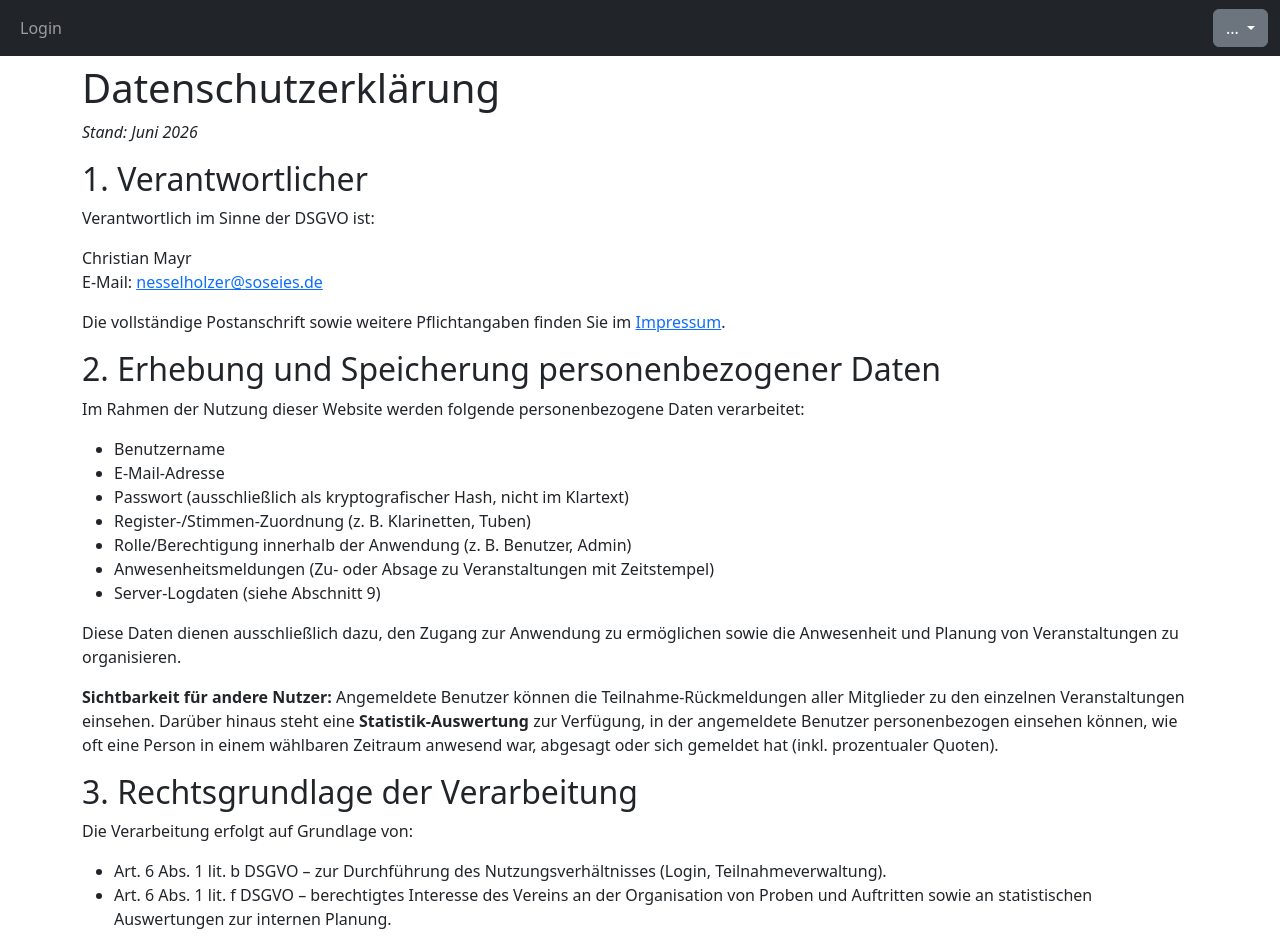
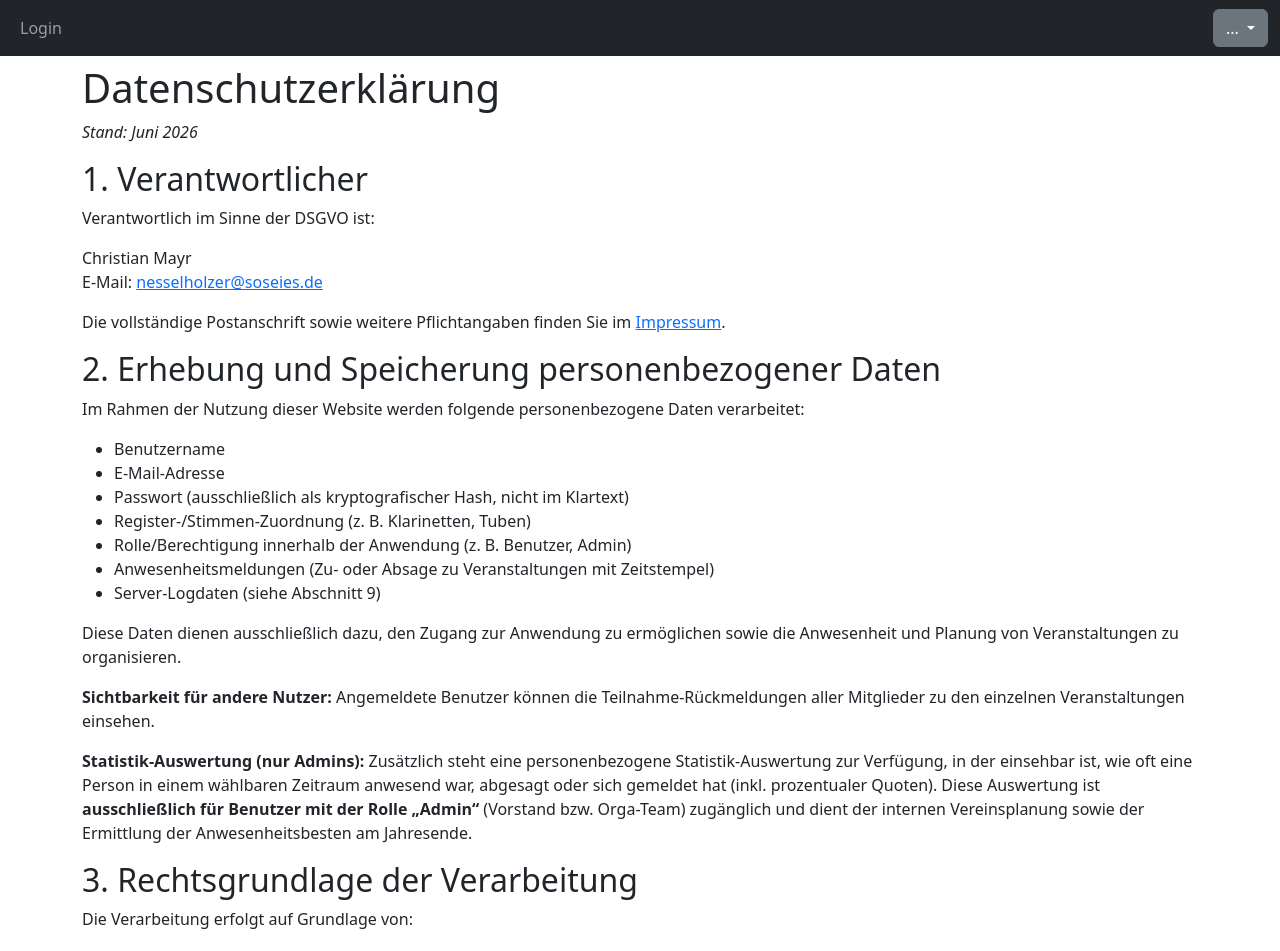
Before and after one commit to Gremmel/anwesenheitslist, a Vue app in the folder ui/: page /dsgvo in a window 1280 px wide. Shown: the top 951 px of the page. Built offline with nearby package versions, Linux system fonts and the light colour scheme; no server answers.

Commit message:
anpassung sichtbarkeit statistic

```diff
--- a/ui/src/components/AppHeader.vue
+++ b/ui/src/components/AppHeader.vue
@@ -17,7 +17,7 @@
               <li v-if="isLoggedIn" class="nav-item">
                 <RouterLink class="nav-link" to="/">Events</RouterLink>
               </li>
-              <li v-if="isLoggedIn" class="nav-item">
+              <li v-if="isLoggedIn && isAdmin" class="nav-item">
                 <RouterLink class="nav-link" to="/statistics">
                   <i class="bi bi-bar-chart-line"></i> Statistik
                 </RouterLink>
--- a/ui/src/router/index.js
+++ b/ui/src/router/index.js
@@ -91,7 +91,7 @@ const router = createRouter({
       name: "statistics",
       component: StatisticsView,
       meta: {
-        requiresRole: "benutzer",
+        requiresRole: "admin",
       },
     }
   ],
--- a/ui/src/views/DSGVO.vue
+++ b/ui/src/views/DSGVO.vue
@@ -31,9 +31,15 @@
     <p>
       <strong>Sichtbarkeit für andere Nutzer:</strong>
       Angemeldete Benutzer können die Teilnahme-Rückmeldungen aller Mitglieder zu den einzelnen Veranstaltungen einsehen.
-      Darüber hinaus steht eine <strong>Statistik-Auswertung</strong> zur Verfügung, in der angemeldete Benutzer
-      personenbezogen einsehen können, wie oft eine Person in einem wählbaren Zeitraum anwesend war,
+    </p>
+    <p>
+      <strong>Statistik-Auswertung (nur Admins):</strong>
+      Zusätzlich steht eine personenbezogene Statistik-Auswertung zur Verfügung, in der
+      einsehbar ist, wie oft eine Person in einem wählbaren Zeitraum anwesend war,
       abgesagt oder sich gemeldet hat (inkl. prozentualer Quoten).
+      Diese Auswertung ist <strong>ausschließlich für Benutzer mit der Rolle &bdquo;Admin&ldquo;</strong>
+      (Vorstand bzw. Orga-Team) zugänglich und dient der internen Vereinsplanung sowie der Ermittlung
+      der Anwesenheitsbesten am Jahresende.
     </p>
 
     <h2>3. Rechtsgrundlage der Verarbeitung</h2>
```
Also changed, not shown: 1 other file (tests, documents, lock files or other folders).
